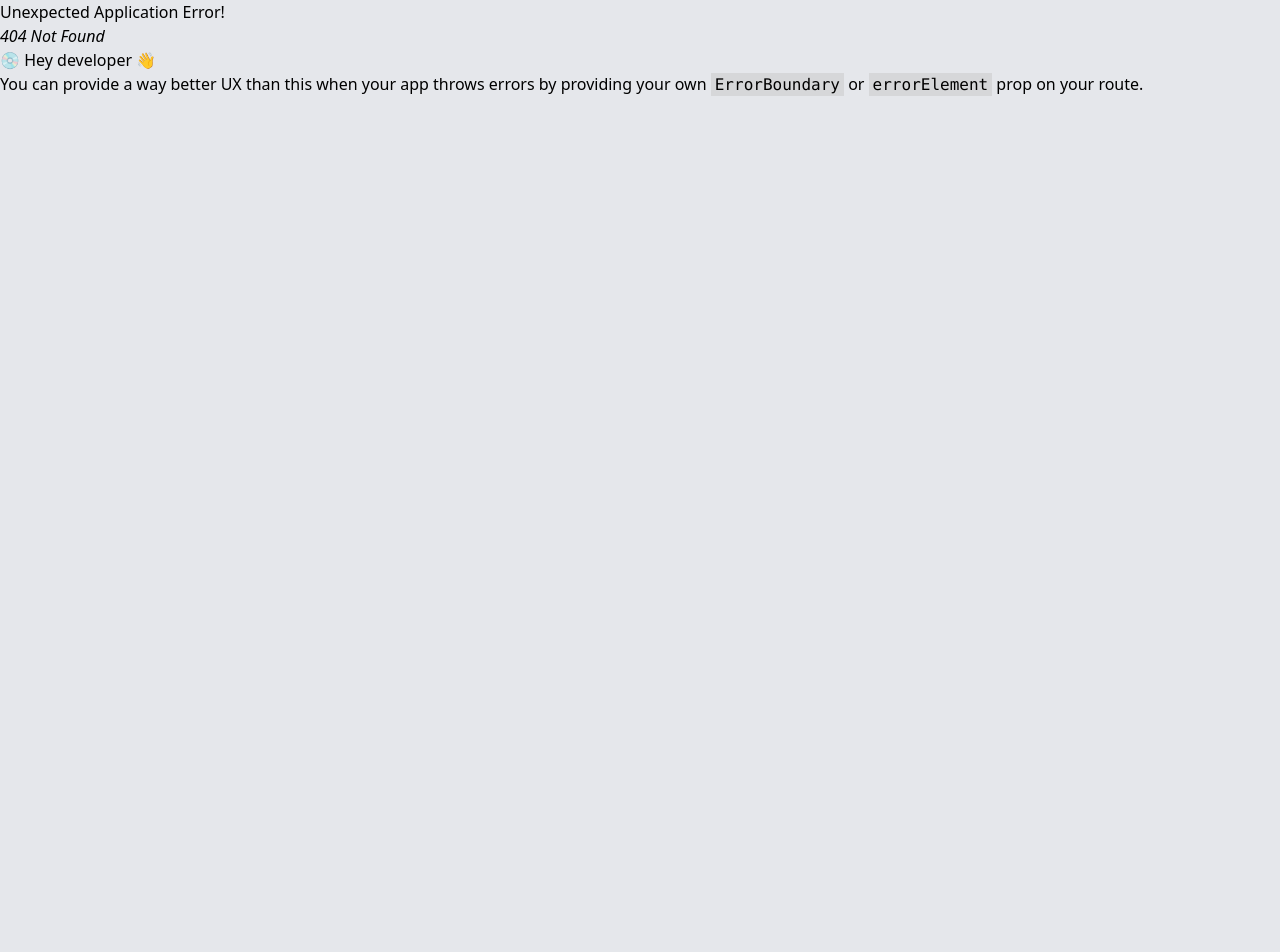
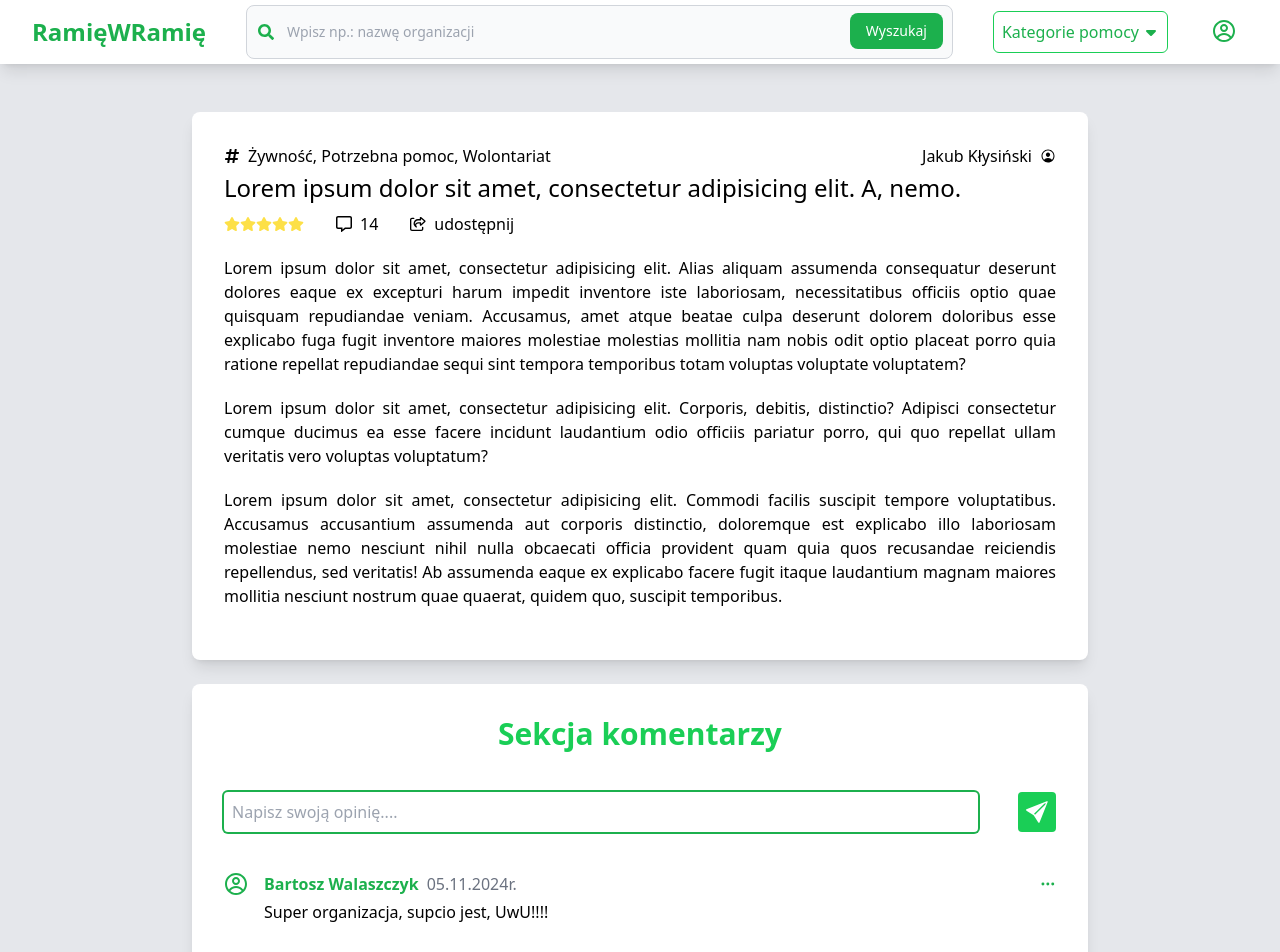
Before and after one commit to Jacpio/RamieWRamie, a React (Vite) app: page /article in a window 1280 px wide. Before the commit this address had no page. Shown: the top 952 px of the page. Before the commit the page ends 800 px from the top, so only its background shows below. Built offline with nearby package versions, Linux system fonts and the light colour scheme; what tailwindcss-animated, tailwindcss-border-gradients would draw is missing.

Commit message:
add article, add faq

```diff
--- /dev/null
+++ b/src/Elements/FaqElement.jsx
@@ -0,0 +1,20 @@
+import {Disclosure, DisclosureButton, DisclosurePanel} from "@headlessui/react";
+import {ChevronDownIcon} from "@heroicons/react/20/solid/index.js";
+import React from "react";
+
+export default function FaqElement ({question, answer, open}) {
+    return(
+        <Disclosure as="div" className="py-3 px-6" defaultOpen={open}>
+            <DisclosureButton className="group flex w-full items-center justify-between">
+                            <span className="text-sm/6 font-medium text-primary-dark group-data-[hover]:text-primary-dark/80">
+                                {question}
+                            </span>
+                <ChevronDownIcon
+                    className="size-5 fill-primary-dark/60 group-data-[hover]:fill-primary-dark/50 group-data-[open]:rotate-180"/>
+            </DisclosureButton>
+            <DisclosurePanel className="mt-2 text-sm/5 text-primary-dark">
+                {answer}
+            </DisclosurePanel>
+        </Disclosure>
+    )
+}
--- a/src/Elements/InputText.jsx
+++ b/src/Elements/InputText.jsx
@@ -2,7 +2,7 @@ import React from 'react';
 import { Description, Field, Input, Label } from '@headlessui/react'
 import clsx from 'clsx'
 
-export default function InputText({title, description, name}) {
+export default function InputText({title, description, name, placeholder}) {
     return (
         <div className="w-full max-w-md px-4">
             <Field>
@@ -14,6 +14,7 @@ export default function InputText({title, description, name}) {
                         'focus:outline-none data-[focus]:outline-2 data-[focus]:-outline-offset-2 data-[focus]:outline-secondary-deeper/25'
                     )}
                     name={name}
+                    placeholder={placeholder}
                 />
             </Field>
         </div>
--- a/src/Elements/ProfileView.jsx
+++ b/src/Elements/ProfileView.jsx
@@ -3,7 +3,7 @@ import {FaCircleUser, FaEnvelope, FaRegStar, FaStar, FaStarHalfStroke} from "rea
 function ProfileView({me = false}) {
     return (
         <>
-            <FaCircleUser className="text-white text-8xl mb-2"/>
+            <FaCircleUser className="text-white text-8xl my-2"/>
             <h1 className="text-xl">Jan Kowalski</h1>
             <h1 className="mt-4 px-5 text-justify text-xl">
                 Zdecydowałem się pomagać potrzebującym i oddawać
--- /dev/null
+++ b/src/Pages/Article.jsx
@@ -0,0 +1,78 @@
+import React from 'react';
+import Navbar from '../elements/Navbar';
+import { FaRegCommentAlt } from "react-icons/fa";
+import { FaRegShareFromSquare } from "react-icons/fa6";
+import { FaHashtag } from "react-icons/fa";
+import Rating from "../Elements/Rating.jsx";
+import { IoPersonCircleOutline } from "react-icons/io5";
+import CommentSection from "../Elements/CommentSection.jsx";
+export default function Article () {
+    const opinions = [{"display_name": "Bartosz Walaszczyk",
+        "date": "05.11.2024r.",
+        "opinion": "Super organizacja, supcio jest, UwU!!!!"},
+        {"display_name": "Jakub Kłysiński",
+            "date": "05.11.2024r.",
+            "opinion": "Jestem gejem"},
+        {"display_name": "Jacek Piotrowski",
+            "date": "05.11.2024r.",
+            "opinion": "Kłysiu stop"}]
+    return (
+        <>
+          <Navbar />
+            <div className="flex flex-col gap-6 flex-grow items-center justify-center py-12 px-6">
+                <div className="w-full max-w-4xl bg-white p-8 shadow-lg rounded-lg">
+                    <div className="flex gap-7 justify-between mb-1">
+                        <div className="flex items-center gap-2">
+                            <FaHashtag/>
+                            <p>Żywność, Potrzebna pomoc, Wolontariat</p>
+                        </div>
+                        <div className="flex items-center gap-2">
+
+                            <p>Jakub Kłysiński</p>
+                            <IoPersonCircleOutline/>
+                        </div>
+
+                    </div>
+                    <p className="text-2xl mb-2">Lorem ipsum dolor sit amet, consectetur adipisicing elit. A, nemo.</p>
+                    <div className="flex gap-8 mb-5">
+                    <div className="flex items-center">
+                            <Rating count="5"/>
+                        </div>
+                        <div className="flex gap-2 items-center">
+                            <FaRegCommentAlt/>
+                            14
+                        </div>
+                        <div className="flex gap-2 items-center cursor-pointer">
+                            <FaRegShareFromSquare/>
+                            udostępnij
+                        </div>
+
+                    </div>
+                    <p className="text-justify mb-5">Lorem ipsum dolor sit amet, consectetur adipisicing elit. Alias
+                        aliquam
+                        assumenda consequatur deserunt dolores eaque ex excepturi harum impedit inventore iste
+                        laboriosam, necessitatibus officiis optio quae quisquam repudiandae veniam. Accusamus, amet
+                        atque beatae culpa deserunt dolorem doloribus esse explicabo fuga fugit inventore maiores
+                        molestiae molestias mollitia nam nobis odit optio placeat porro quia ratione repellat
+                        repudiandae sequi sint tempora temporibus totam voluptas voluptate voluptatem?</p>
+                    <p className="text-justify mb-5">Lorem ipsum dolor sit amet, consectetur adipisicing elit. Corporis,
+                        debitis, distinctio? Adipisci consectetur cumque ducimus ea esse facere incidunt laudantium odio
+                        officiis pariatur porro, qui quo repellat ullam veritatis vero voluptas voluptatum?</p>
+                    <p className="text-justify mb-5">
+                        Lorem ipsum dolor sit amet, consectetur adipisicing elit. Commodi facilis suscipit tempore
+                        voluptatibus. Accusamus accusantium assumenda aut corporis distinctio, doloremque est explicabo
+                        illo laboriosam molestiae nemo nesciunt nihil nulla obcaecati officia provident quam quia quos
+                        recusandae reiciendis repellendus, sed veritatis! Ab assumenda eaque ex explicabo facere fugit
+                        itaque laudantium magnam maiores mollitia nesciunt nostrum quae quaerat, quidem quo, suscipit
+                        temporibus.
+                    </p>
+                </div>
+                <div className="w-full max-w-4xl bg-white p-8 shadow-lg rounded-lg">
+                        <CommentSection comments={opinions}/>
+
+                </div>
+            </div>
+
+        </>
+    )
+}
--- /dev/null
+++ b/src/Pages/Faq.jsx
@@ -0,0 +1,43 @@
+import React from 'react';
+import Navbar from '../elements/Navbar';
+import { Disclosure, DisclosureButton, DisclosurePanel } from '@headlessui/react'
+import { ChevronDownIcon } from '@heroicons/react/20/solid'
+import FaqElement from "../Elements/FaqElement.jsx";
+import InputText from "../elements/InputText";
+export default function Faq() {
+    return (
+        <>
+            <Navbar/>
+            <div className="flex flex-col gap-6 flex-grow items-center justify-center py-12 px-6">
+                <div className="w-full max-w-4xl bg-white p-8 shadow-lg rounded-lg flex flex-col items-center">
+                    <h2 className="text-3xl font-bold text-primary mb-6 animate-fade-down animate-once animate-duration-1000 animate-alternate">
+                        Często zadawane pytania
+                    </h2>
+
+                    <div className="w-full px-4 mb-5">
+                        <div className="mx-auto w-full max-w-lg divide-y divide-primary-dark/2 rounded-xl bg-primary/5">
+                            <FaqElement question="czy jesteście żydami?" answer="tak." open="true" />
+                            <FaqElement question="Czego nie tolerujemy?" answer="każdy wie czego nie tolerujemy" />
+                        </div>
+                    </div>
+                    <p className="text-gray-700 text-lg">
+                        Masz inne pytania? Skontaktuj się z nami!
+                        <InputText placeholder="e-mail"/>
+                        <textarea className="mt-3 block w-full rounded-lg border-none bg-secondary/5 py-1.5 px-3 text-sm/6 text-secondary-dark',
+                        'focus:outline-none data-[focus]:outline-2 data-[focus]:-outline-offset-2 data-[focus]:outline-secondary-deeper/25"
+                                  placeholder="treść e-maila">
+
+                        </textarea>
+                        <button
+                            type="submit"
+                            className="w-full py-3 bg-primary text-white font-bold rounded-lg shadow-md hover:bg-primary-dark transition duration-300"
+                        >
+                            Wyślij
+                        </button>
+                    </p>
+                </div>
+
+            </div>
+        </>
+    )
+}
--- a/src/data/data.json
+++ b/src/data/data.json
@@ -42,7 +42,7 @@
       "title": "Reklama i kontrola",
       "date": "03.11.2024 r.",
       "author": "Kasia Nowak",
-      "rate": 4
+      "rate": 2.5
     },
     {
       "id": 1,
--- a/tailwind.config.js
+++ b/tailwind.config.js
@@ -11,7 +11,7 @@ export default {
       },
       colors: {
         primary: {
-          DEFAULT: '#22D45D',
+          DEFAULT: '#1ace56',
           dark: '#1CB04D',
           light: '#23DB60',
         },
```
Also changed, not shown: src/main.jsx (+12 -0 lines).
